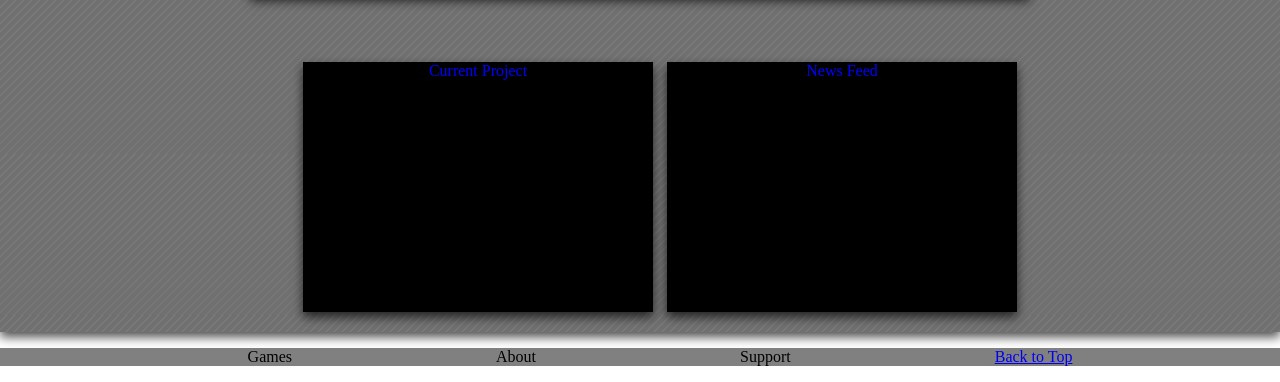
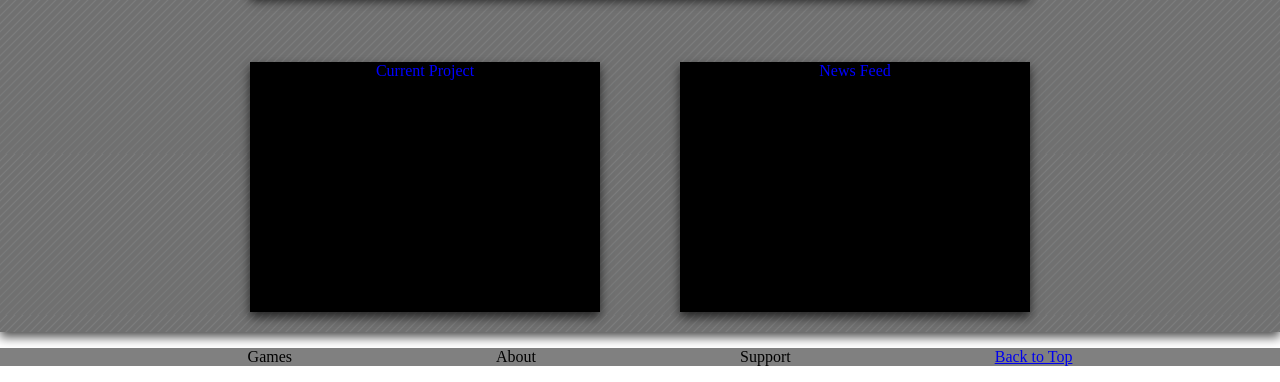
Before and after one commit to ALKA-Productions/ALKA-Productions, a plain HTML site: page index.html in a window 1280 px wide. Shown: the part 1030-1412 px from the top of the page. Drawn offline with nearby package versions, Linux system fonts and the light colour scheme.

Commit message:
Index Update

```diff
--- a/Resources/MyStyleSheet.css
+++ b/Resources/MyStyleSheet.css
@@ -132,6 +132,10 @@
 		box-shadow: 0px 5px 10px rgba(0,0,0,0.7);
 	}
 
+	#Content{
+		padding-left: 0px;
+	}
+
 	#NewsFeed li{
 		margin-right: 100px;
 		margin-left: 100px;
--- a/index.html
+++ b/index.html
@@ -49,7 +49,7 @@
 				</div>
 
 				<ul id = "Content">
-					<li style = "margin-right: 10px;" class = "cPClass">Current Project</li>
+					<li style = "margin-right: 76px;" class = "cPClass">Current Project</li>
 					<li class = "nFClass">News Feed</li>
 				</ul>
 			</div>
```
Also changed, not shown: Resources/ALKAProductionsWebsiteSize.png (deleted), Resources/Capture.PNG (deleted), Resources/Test2.png (deleted).
